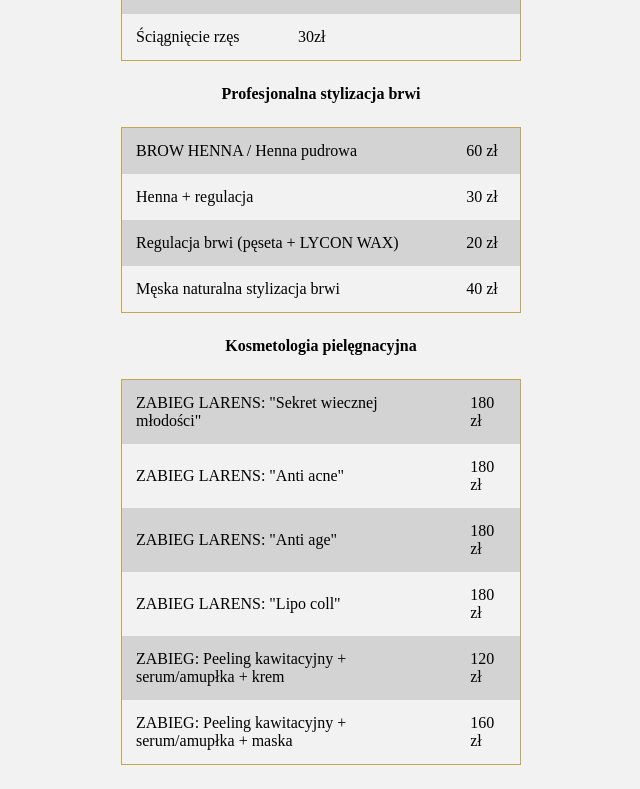
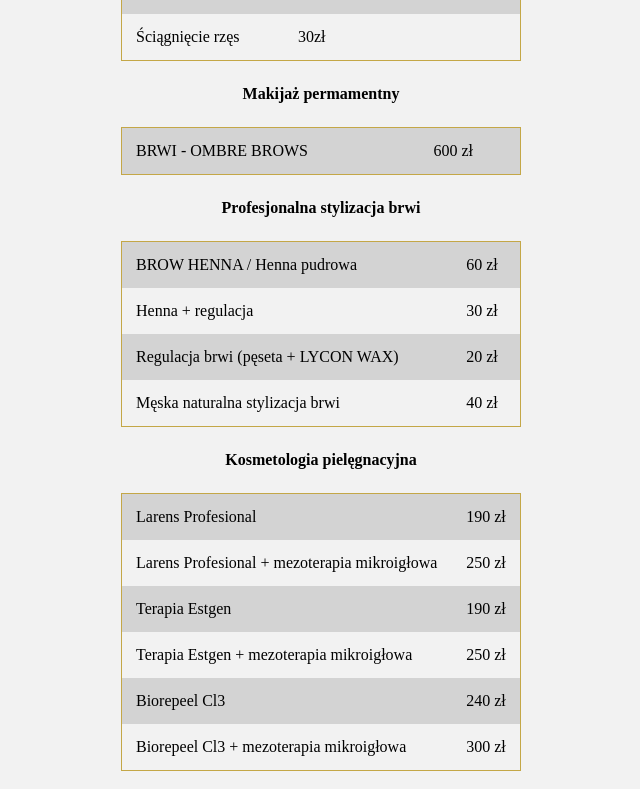
Before and after one commit to PawelNackiewicz/beautiq-studio-next, a Next.js app: page /cennik in a window 1280 px wide. Shown: the part 500-1289 px from the top of the page, without its empty margins (319-959 px from the left). Built offline with nearby package versions, Linux system fonts and the light colour scheme.

Commit message:
new pricelist

```diff
--- a/pages/cennik.tsx
+++ b/pages/cennik.tsx
@@ -102,6 +102,15 @@ function Cennik() {
             </tr>
           </tbody>
         </StyledTable>
+        <StyledOfferName>Makijaż permamentny</StyledOfferName>
+        <StyledTable>
+          <tbody>
+            <tr>
+              <td>BRWI - OMBRE BROWS</td>
+              <td>600 zł</td>
+            </tr>
+          </tbody>
+        </StyledTable>
         <StyledOfferName>Profesjonalna stylizacja brwi</StyledOfferName>
         <StyledTable>
           <tbody>
@@ -127,28 +136,28 @@ function Cennik() {
         <StyledTable>
           <tbody>
             <tr>
-              <td>ZABIEG LARENS: "Sekret wiecznej młodości"</td>
-              <td>180 zł</td>
+              <td>Larens Profesional</td>
+              <td>190 zł</td>
             </tr>
             <tr>
-              <td>ZABIEG LARENS: "Anti acne"</td>
-              <td>180 zł</td>
+              <td>Larens Profesional + mezoterapia mikroigłowa</td>
+              <td>250 zł</td>
             </tr>
             <tr>
-              <td>ZABIEG LARENS: "Anti age"</td>
-              <td>180 zł</td>
+              <td>Terapia Estgen</td>
+              <td>190 zł</td>
             </tr>
             <tr>
-              <td>ZABIEG LARENS: "Lipo coll"</td>
-              <td>180 zł</td>
+              <td>Terapia Estgen + mezoterapia mikroigłowa</td>
+              <td>250 zł</td>
             </tr>
             <tr>
-              <td>ZABIEG: Peeling kawitacyjny + serum/amupłka + krem</td>
-              <td>120 zł</td>
+              <td>Biorepeel Cl3</td>
+              <td>240 zł</td>
             </tr>
             <tr>
-              <td>ZABIEG: Peeling kawitacyjny + serum/amupłka + maska</td>
-              <td>160 zł</td>
+              <td>Biorepeel Cl3 + mezoterapia mikroigłowa</td>
+              <td>300 zł</td>
             </tr>
           </tbody>
         </StyledTable>
```
